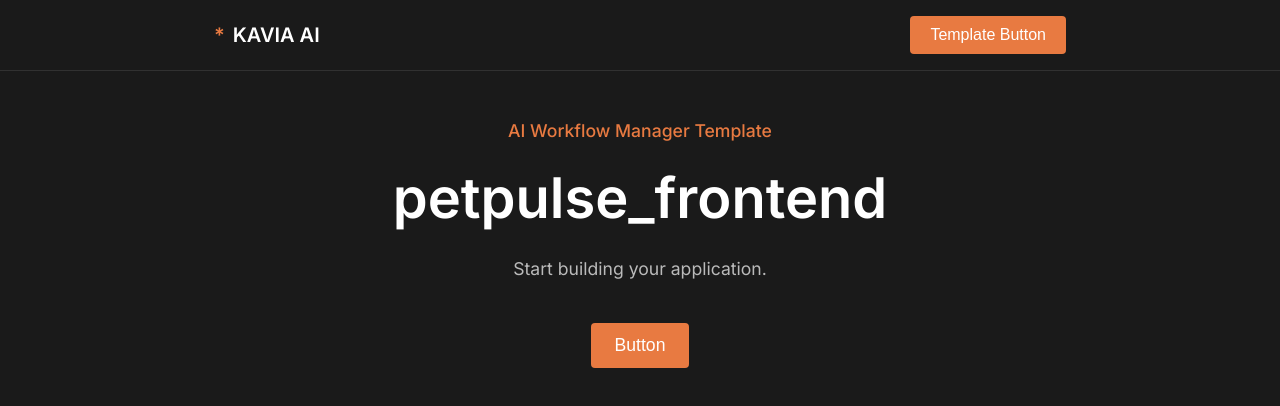
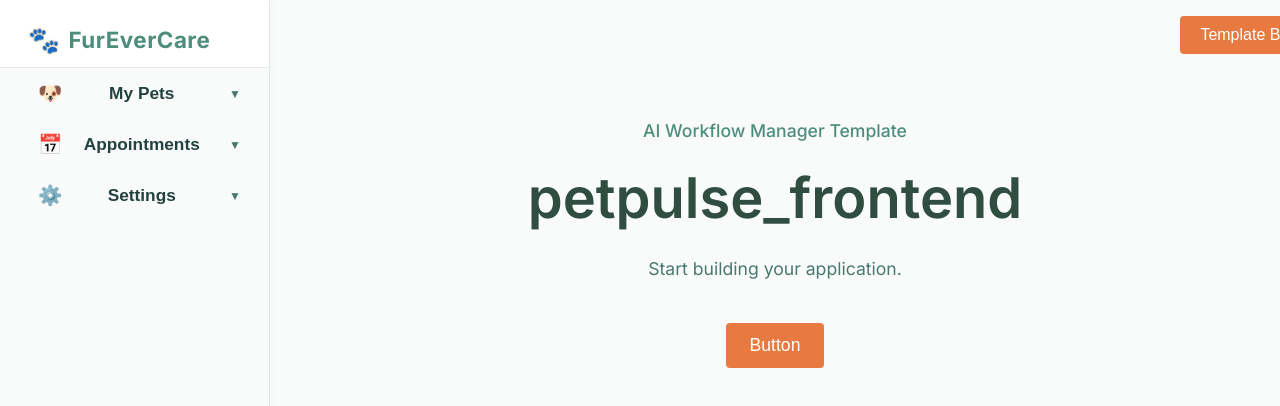
Before and after one commit to kavia-common/petpulse-26386-90c3e5a2, a React (Create React App) app in the folder petpulse_frontend/: page / in a window 1280 px wide. Shown: the top 406 px of the page. Built offline with nearby package versions, Linux system fonts and the light colour scheme; the HTML template or start-up script is replaced by a standard one.

Commit message:
Auto-commit: Changes as of 2025-05-31T03:36:44.128982+00:00

```diff
--- a/petpulse_frontend/src/App.js
+++ b/petpulse_frontend/src/App.js
@@ -1,15 +1,18 @@
 import React from 'react';
 import './App.css';
+import FurEverCareNav from './FurEverCareNav';
 
 function App() {
   return (
-    <div className="app">
-      <nav className="navbar">
+    <div className="app" style={{ display: 'flex', flexDirection: 'row', minHeight: '100vh', background: '#f9fbfa' }}>
+      {/* Left-side Navigation */}
+      <FurEverCareNav />
+
+      {/* Main Dashboard Content Area */}
+      <div style={{ flex: 1, paddingLeft: "0", marginLeft: "0" }}>
+        <nav className="navbar" style={{ marginLeft: 0, background: "transparent", boxShadow: "none", border: "none" }}>
           <div className="container">
-          <div style={{ display: 'flex', justifyContent: 'space-between', width: '100%' }}>
-            <div className="logo">
-              <span className="logo-symbol">*</span> KAVIA AI
-            </div>
+            <div style={{ display: 'flex', justifyContent: 'flex-end', width: '100%' }}>
               <button className="btn">Template Button</button>
             </div>
           </div>
@@ -18,11 +21,11 @@ function App() {
         <main>
           <div className="container">
             <div className="hero">
-            <div className="subtitle">AI Workflow Manager Template</div>
+              <div className="subtitle" style={{ color: "#4E8D7C" }}>AI Workflow Manager Template</div>
 
-            <h1 className="title">petpulse_frontend</h1>
+              <h1 className="title" style={{ color: "#2F4D40" }}>petpulse_frontend</h1>
 
-            <div className="description">
+              <div className="description" style={{ color: "#49786F" }}>
                 Start building your application.
               </div>
 
@@ -31,6 +34,7 @@ function App() {
           </div>
         </main>
       </div>
+    </div>
   );
 }
 
```
Also changed, not shown: 2 other files (tests, documents, lock files or other folders). Lines whose indentation alone changed are shown as unchanged.
